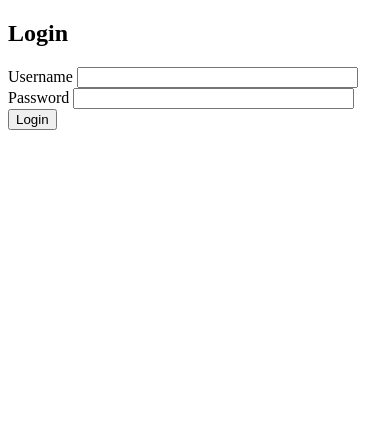
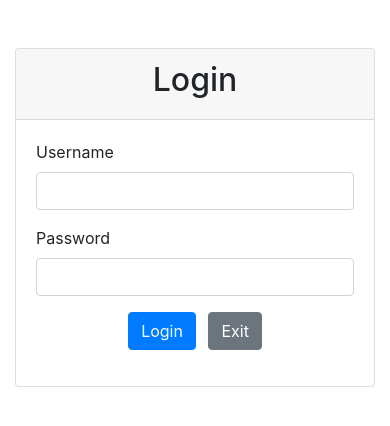
Before and after one commit to coolrich/WorldWideNewsTelegramBot, a Flask app: page / in a window 390 px wide. Shown: the top 426 px of the page. Run offline with Flask 3, Linux system fonts and the light colour scheme; some libraries are stand-ins or nearby versions.

Commit message:
— Implemented a login form for admin authorization. But it is still necessary to implement the protection of the index.html page against unauthorized access.

```diff
--- a/server_control_panel.py
+++ b/server_control_panel.py
@@ -1,14 +1,14 @@
 import os
 import signal
 
-from flask import Flask, render_template, redirect, url_for, request, flash
+from flask import Flask, render_template, redirect, url_for, flash
 from flask_wtf import FlaskForm
 from wtforms import StringField, PasswordField, SubmitField
-from wtforms.validators import DataRequired, EqualTo
 from werkzeug.security import generate_password_hash, check_password_hash
+from wtforms.validators import DataRequired
+from flask_bootstrap import Bootstrap
 from controllers.application_controller import ApplicationController
 
-# TODO: Add authorization with login and password
 
 # Змінна-флаг для вказування на стан бота (активний або призупинений)
 bot_active = False
@@ -16,8 +16,8 @@ bot_active = False
 # Створіть веб-сервер Flask
 bot = ApplicationController()
 flask_app = Flask(__name__)
-
 flask_app.config['SECRET_KEY'] = 'your_secret_key'  # Change this to a secure random key
+Bootstrap(flask_app)
 
 # Replace this with a database (e.g., SQLAlchemy) for production use.
 users = [{'username': 'admin', 'password': generate_password_hash('adminpassword')}]
@@ -46,6 +46,7 @@ def login():
 
 
 # Обробник головної сторінки
+
 @flask_app.route('/index')
 def index():
     return render_template('index.html')
--- a/templates/login.html
+++ b/templates/login.html
@@ -1,24 +1,43 @@
-<!-- templates/login.html -->
 <!DOCTYPE html>
 <html>
 <head>
    <title>Login</title>
+   <!-- Include Bootstrap CSS -->
+   <link rel="stylesheet" href="https://stackpath.bootstrapcdn.com/bootstrap/4.5.2/css/bootstrap.min.css">
 </head>
 <body>
-   <h2>Login</h2>
-   <form method="POST">
-       {{ form.hidden_tag() }}
-       <div>
-           {{ form.username.label }}
-           {{ form.username(size=32) }}
+   <div class="container mt-5">
+       <div class="row justify-content-center">
+           <div class="col-md-6">
+               <div class="card">
+                   <div class="card-header">
+                       <h2 class="text-center">Login</h2>
+                   </div>
+                   <div class="card-body">
+                       <form method="POST">
+                           {{ form.hidden_tag() }}
+                           <div class="form-group">
+                               {{ form.username.label(class="form-control-label") }}
+                               {{ form.username(class="form-control") }}
+                           </div>
+                           <div class="form-group">
+                               {{ form.password.label(class="form-control-label") }}
+                               {{ form.password(class="form-control") }}
+                           </div>
+                           <div class="form-group text-center">
+                               {{ form.submit(class="btn btn-primary") }}
+                               <a href="/exit_control_panel" class="btn btn-secondary ml-2">Exit</a>
+                           </div>
+                       </form>
+                   </div>
+               </div>
+           </div>
        </div>
-       <div>
-           {{ form.password.label }}
-           {{ form.password(size=32) }}
-       </div>
-       <div>
-           {{ form.submit() }}
-       </div>
-   </form>
+   </div>
+
+   <!-- Include Bootstrap JS and jQuery -->
+   <script src="https://code.jquery.com/jquery-3.5.1.slim.min.js"></script>
+   <script src="https://cdn.jsdelivr.net/npm/@popperjs/core@2.11.6/dist/umd/popper.min.js"></script>
+   <script src="https://stackpath.bootstrapcdn.com/bootstrap/4.5.2/js/bootstrap.min.js"></script>
 </body>
 </html>
```
Also changed, not shown: 1 other file.
